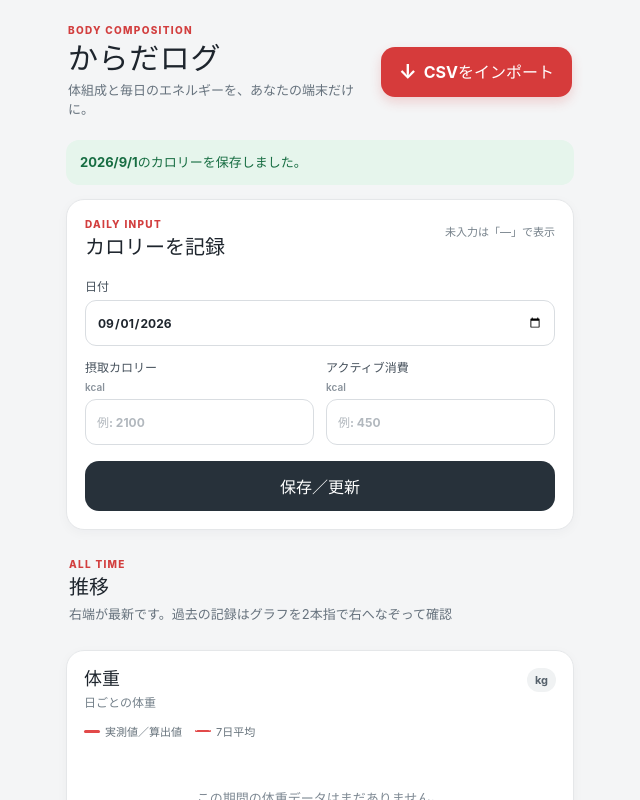
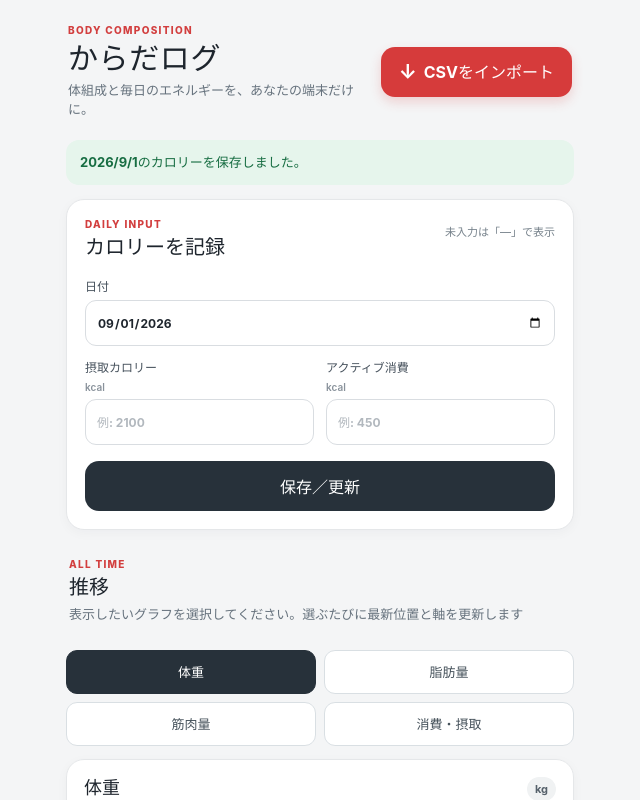
Before and after one commit to 310ktkt-cyber/310ktkt.github.io, a React (Vite) app: page / in a window 1280 px wide. Both pictures are taken after a click on the button "保存／更新". Shown: the top 800 px of the page, without its empty margins (320-960 px from the left). Built offline with nearby package versions, Linux system fonts and the light colour scheme.

Commit message:
大幅更新

```diff
--- a/src/App.tsx
+++ b/src/App.tsx
@@ -1,16 +1,25 @@
 import { ChangeEvent, useEffect, useMemo, useRef, useState } from 'react'
 import './app.css'
-import { LineChart } from './components/LineChart'
+import { LineChart, type ChartSeries } from './components/LineChart'
 import { parseBodyCompositionCsv } from './lib/csv'
 import { getAllRecords, importMeasurements, saveCalories } from './lib/database'
 import { addDays, formatLongDate, todayInTokyo } from './lib/date'
-import { allChartPoints, totalCalories } from './lib/metrics'
+import { allChartPoints, calorieBalance, totalCalories } from './lib/metrics'
 import type { DailyRecord } from './types'
 
 type Notice = { kind: 'success' | 'error'; title: string; lines?: string[] }
+type ChartKey = 'weight' | 'fat' | 'muscle' | 'calories'
+
+const CHART_BUTTONS: Array<{ key: ChartKey; label: string }> = [
+  { key: 'weight', label: '体重' },
+  { key: 'fat', label: '脂肪量' },
+  { key: 'muscle', label: '筋肉量' },
+  { key: 'calories', label: '消費・摂取' }
+]
 
 const numberFormat = (value: number | undefined, digits = 1) => value === undefined ? '—' : value.toLocaleString('ja-JP', { maximumFractionDigits: digits })
-const kcalFormat = (value: number | undefined) => value === undefined ? '—' : value.toLocaleString('ja-JP', { maximumFractionDigits: 0 })
+const kcalFormat = (value: number | null | undefined) => value === null || value === undefined ? '—' : value.toLocaleString('ja-JP', { maximumFractionDigits: 0 })
+const balanceFormat = (value: number | null) => value === null ? '—' : `${value > 0 ? '+' : ''}${value.toLocaleString('ja-JP', { maximumFractionDigits: 0 })}`
 const TABLE_DAYS = 365
 
 function inputNumber(value: string): number | undefined {
@@ -25,6 +34,8 @@ export default function App() {
   const [isImporting, setIsImporting] = useState(false)
   const [notice, setNotice] = useState<Notice | null>(null)
   const [form, setForm] = useState({ date: todayInTokyo(), intake: '', active: '' })
+  const [selectedChart, setSelectedChart] = useState<ChartKey>('weight')
+  const [chartViewRevision, setChartViewRevision] = useState(0)
   const fileInput = useRef<HTMLInputElement>(null)
 
   const refreshRecords = async () => {
@@ -46,6 +57,21 @@ export default function App() {
     const startDate = endDate ? addDays(endDate, -TABLE_DAYS + 1) : undefined
     return records.filter((record) => !startDate || !endDate || (record.date >= startDate && record.date <= endDate))
   }, [records])
+  const chartConfigs: Record<ChartKey, { title: string; unit: string; description: string; series: ChartSeries[] }> = {
+    weight: { title: '体重', unit: 'kg', description: '日ごとの体重', series: [{ label: '体重', color: '#e24949', points: points.weight }] },
+    fat: { title: '脂肪量', unit: 'kg', description: '体脂肪量の推移', series: [{ label: '脂肪量', color: '#3978d9', points: points.fat }] },
+    muscle: { title: '筋肉量', unit: 'kg', description: '骨格筋量の推移', series: [{ label: '筋肉量', color: '#2c9a69', points: points.muscle }] },
+    calories: {
+      title: '消費・摂取カロリー',
+      unit: 'kcal',
+      description: '消費 = 基礎代謝 + アクティブ消費',
+      series: [
+        { label: '消費カロリー', color: '#20242a', points: points.calories },
+        { label: '摂取カロリー', color: '#c18a00', points: points.intake }
+      ]
+    }
+  }
+  const visibleChart = chartConfigs[selectedChart]
 
   const handleFile = async (event: ChangeEvent<HTMLInputElement>) => {
     const file = event.target.files?.[0]
@@ -139,25 +165,31 @@ export default function App() {
         </section>
       ) : <>
         <section className="charts-section" aria-label="全期間の推移">
-          <div className="section-heading"><p className="eyebrow">ALL TIME</p><h2>推移</h2><p>右端が最新です。過去の記録はグラフを2本指で右へなぞって確認</p></div>
-          <LineChart title="体重" unit="kg" description="日ごとの体重" series={[{ label: '体重', color: '#e24949', points: points.weight }]} />
-          <LineChart title="脂肪量" unit="kg" description="体脂肪量の推移" series={[{ label: '脂肪量', color: '#3978d9', points: points.fat }]} />
-          <LineChart title="筋肉量" unit="kg" description="骨格筋量の推移" series={[{ label: '筋肉量', color: '#2c9a69', points: points.muscle }]} />
-          <LineChart title="消費・摂取カロリー" unit="kcal" description="消費 = 基礎代謝 + アクティブ消費" series={[
-            { label: '消費カロリー', color: '#20242a', points: points.calories },
-            { label: '摂取カロリー', color: '#c18a00', points: points.intake }
-          ]} />
+          <div className="section-heading"><p className="eyebrow">ALL TIME</p><h2>推移</h2><p>表示したいグラフを選択してください。選ぶたびに最新位置と軸を更新します</p></div>
+          <div className="chart-switcher" role="group" aria-label="表示するグラフを選択">
+            {CHART_BUTTONS.map((chart) => <button
+              key={chart.key}
+              type="button"
+              className={chart.key === selectedChart ? 'is-active' : undefined}
+              aria-pressed={chart.key === selectedChart}
+              onClick={() => {
+                setSelectedChart(chart.key)
+                setChartViewRevision((revision) => revision + 1)
+              }}
+            >{chart.label}</button>)}
+          </div>
+          <LineChart key={`${selectedChart}-${chartViewRevision}`} {...visibleChart} />
         </section>
         <section className="table-card" aria-labelledby="table-title">
-          <div className="section-heading"><p className="eyebrow">DETAILS</p><h2 id="table-title">日別詳細</h2><p>直近1年・新しい日付順。下へスクロールして確認できます</p></div>
-          <div className="table-wrap" tabIndex={0} aria-label="直近1年の日別詳細表。横方向にスクロールできます。">
+          <div className="section-heading"><p className="eyebrow">DETAILS</p><h2 id="table-title">日別詳細</h2><p>直近1年・新しい日付順。表内を上下／横にスクロールできます</p></div>
+          <div className="table-wrap" tabIndex={0} aria-label="直近1年の日別詳細表。上下と横方向にスクロールできます。">
             <table>
               <thead><tr>
-                <th className="sticky-date">日付</th><th>体重<br />(kg)</th><th>体脂肪率<br />(%)</th><th>体脂肪量<br />(kg)</th><th>皮下脂肪率<br />(%)</th><th>内臓脂肪<br />レベル</th><th>基礎代謝<br />(kcal)</th><th>骨格筋率<br />(%)</th><th>筋肉量<br />(kg)</th><th>摂取<br />(kcal)</th><th>アクティブ消費<br />(kcal)</th>
+                <th className="sticky-date">日付</th><th>体重<br />(kg)</th><th>体脂肪率<br />(%)</th><th>体脂肪量<br />(kg)</th><th>皮下脂肪率<br />(%)</th><th>内臓脂肪<br />レベル</th><th>基礎代謝<br />(kcal)</th><th>骨格筋率<br />(%)</th><th>筋肉量<br />(kg)</th><th>摂取<br />(kcal)</th><th>アクティブ消費<br />(kcal)</th><th>合計消費<br />(kcal)</th><th>カロリー収支<br />(消費−摂取)</th>
               </tr></thead>
               <tbody>{tableRecords.map((record) => <tr key={record.date}>
                 <th className="sticky-date" scope="row">{formatLongDate(record.date)}</th>
-                <td>{numberFormat(record.weightKg)}</td><td>{numberFormat(record.bodyFatPct)}</td><td>{numberFormat(record.bodyFatKg)}</td><td>{numberFormat(record.subcutaneousFatPct)}</td><td>{numberFormat(record.visceralFatLevel)}</td><td>{kcalFormat(record.basalMetabolismKcal)}</td><td>{numberFormat(record.skeletalMusclePct)}</td><td>{numberFormat(record.skeletalMuscleKg)}</td><td>{kcalFormat(record.intakeCalories)}</td><td>{kcalFormat(record.activeCalories)}</td>
+                <td>{numberFormat(record.weightKg)}</td><td>{numberFormat(record.bodyFatPct)}</td><td>{numberFormat(record.bodyFatKg)}</td><td>{numberFormat(record.subcutaneousFatPct)}</td><td>{numberFormat(record.visceralFatLevel)}</td><td>{kcalFormat(record.basalMetabolismKcal)}</td><td>{numberFormat(record.skeletalMusclePct)}</td><td>{numberFormat(record.skeletalMuscleKg)}</td><td>{kcalFormat(record.intakeCalories)}</td><td>{kcalFormat(record.activeCalories)}</td><td>{kcalFormat(totalCalories(record))}</td><td>{balanceFormat(calorieBalance(record))}</td>
               </tr>)}</tbody>
             </table>
           </div>
--- a/src/app.css
+++ b/src/app.css
@@ -51,6 +51,10 @@ input::placeholder { color: #b2b8be; }
 
 .section-heading { margin: 0 3px 12px; }
 .charts-section { display: grid; gap: 13px; margin-bottom: 29px; }
+.chart-switcher { display: grid; gap: 8px; grid-template-columns: repeat(2, minmax(0, 1fr)); }
+.chart-switcher button { background: #fff; border: 1px solid #d9dfe3; border-radius: 11px; color: #46525b; cursor: pointer; font-size: 13px; font-weight: 800; min-height: 44px; padding: 0 8px; touch-action: manipulation; }
+.chart-switcher button.is-active { background: #27313a; border-color: #27313a; color: #fff; }
+.chart-switcher button:focus-visible { outline: 3px solid #79a8f3; outline-offset: 2px; }
 .chart-card { padding: 17px 12px 13px; overflow: hidden; }
 .chart-heading { display: flex; align-items: flex-start; justify-content: space-between; gap: 10px; padding: 0 5px; }
 .chart-heading h2 { font-size: 18px; }
@@ -81,14 +85,14 @@ input::placeholder { color: #b2b8be; }
 
 .table-card { padding: 18px 0 6px; overflow: hidden; }
 .table-card .section-heading { padding: 0 15px; }
-.table-wrap { overflow-x: auto; -webkit-overflow-scrolling: touch; scrollbar-color: #c0c5ca transparent; }
-table { border-collapse: separate; border-spacing: 0; min-width: 999px; width: 100%; font-size: 12px; }
+.table-wrap { max-height: min(70svh, 620px); overflow: auto; -webkit-overflow-scrolling: touch; scrollbar-color: #c0c5ca transparent; }
+table { border-collapse: separate; border-spacing: 0; min-width: 1170px; width: 100%; font-size: 12px; }
 th, td { border-bottom: 1px solid #e9ebed; min-width: 82px; padding: 11px 9px; text-align: right; white-space: nowrap; }
-thead th { background: #f6f7f8; color: #53606a; font-size: 10px; font-weight: 800; line-height: 1.4; text-align: right; }
+thead th { background: #f6f7f8; color: #53606a; font-size: 10px; font-weight: 800; line-height: 1.4; position: sticky; text-align: right; top: 0; z-index: 3; }
 tbody td { color: #2d3740; }
 tbody tr:last-child th, tbody tr:last-child td { border-bottom: 0; }
 .sticky-date { background: #fff; box-shadow: 3px 0 5px rgb(26 35 43 / .045); left: 0; min-width: 93px; position: sticky; text-align: left; z-index: 2; }
-thead .sticky-date { background: #f6f7f8; z-index: 3; }
+thead .sticky-date { background: #f6f7f8; z-index: 4; }
 
 .empty-state { margin-top: 8px; padding: 35px 25px; text-align: center; }
 .empty-state div { color: #d63b3b; font-size: 44px; line-height: 1; transform: rotate(-20deg); }
--- a/src/lib/metrics.ts
+++ b/src/lib/metrics.ts
@@ -10,6 +10,13 @@ export type ChartPoint = {
 export function totalCalories(record: DailyRecord): number | null {
   if (record.basalMetabolismKcal === undefined || record.activeCalories === undefined) return null
   return record.basalMetabolismKcal + record.activeCalories
+}
+
+/** Positive values mean that total calories burned exceeded calories consumed. */
+export function calorieBalance(record: DailyRecord): number | null {
+  const total = totalCalories(record)
+  if (total === null || record.intakeCalories === undefined) return null
+  return total - record.intakeCalories
 }
 
 export function sevenDayMovingAverage(values: Array<number | null>): Array<number | null> {
```
Also changed, not shown: 1 other file (tests, documents, lock files or other folders).
